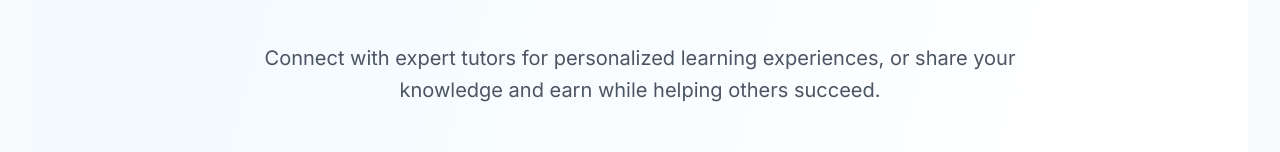
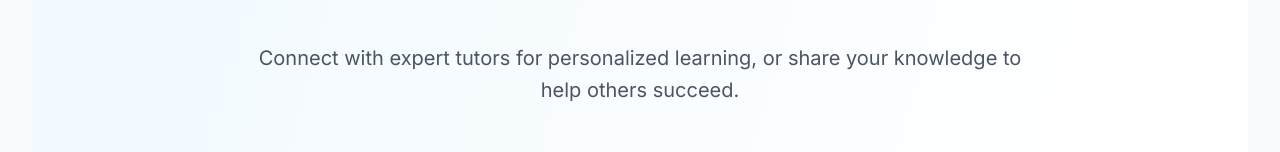
Before and after one commit to Thomas-Barry1/TeachGenieTutoringPlatform, a Next.js app in the folder teachgenie-platform/: page / in a window 1280 px wide. Shown: the part 426-578 px from the top of the page. Built offline with nearby package versions, Linux system fonts and the light colour scheme; no server answers.

Commit message:
Shorten smaller text in hero section to appeal to users better

```diff
--- a/teachgenie-platform/src/app/page.tsx
+++ b/teachgenie-platform/src/app/page.tsx
@@ -38,7 +38,7 @@ export default function Home() {
             </h1>
 
             <p className="mt-8 text-xl leading-8 text-gray-600 max-w-3xl mx-auto">
-              Connect with expert tutors for personalized learning experiences, or share your knowledge and earn while helping others succeed.
+              Connect with expert tutors for personalized learning, or share your knowledge to help others succeed.
             </p>
 
             <div className="mt-12 flex flex-col sm:flex-row items-center justify-center gap-6">
```
